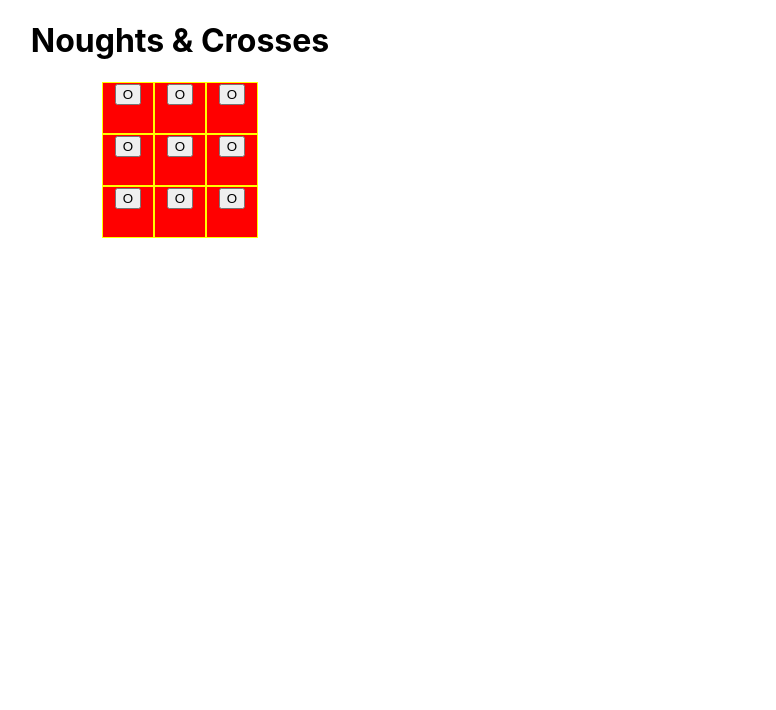
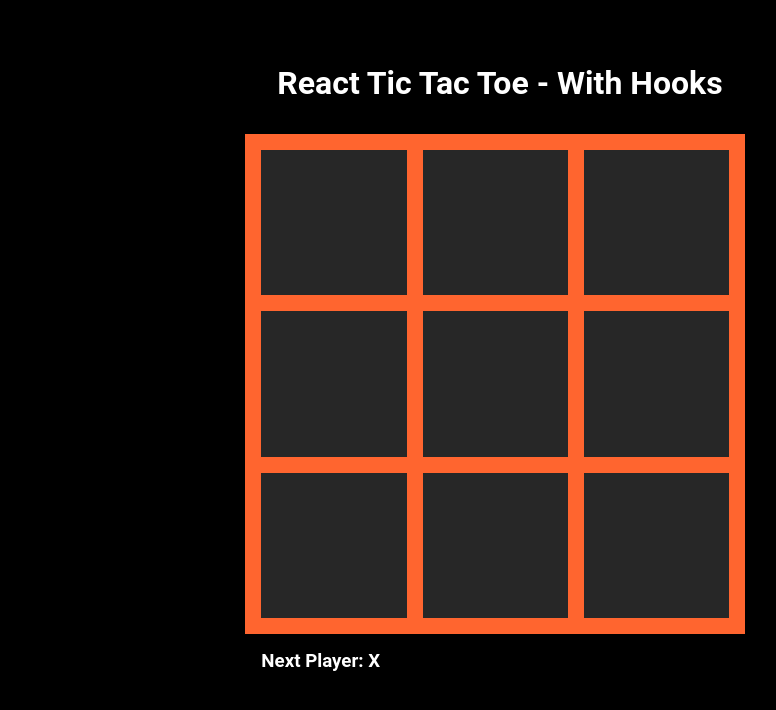
Before and after one commit to SchoolOfCode/noughts-and-crosses-plan-room-36-dmitriy-mohammed-thuan, a React (Create React App) app: page / in a window 1280 px wide. Shown: the top 710 px of the page, without its empty margins (140-916 px from the left). Built offline with nearby package versions, Linux system fonts and the light colour scheme.

Commit message:
tic tac toe game

```diff
--- a/src/components/App.css
+++ /dev/null
@@ -1,8 +0,0 @@
-.App {
-  display: flex;
-  flex-direction: column;
-  width: 50%;
-  text-align: center;
-  justify-content: center;
-  align-items: center;
-}
--- a/src/components/App.js
+++ b/src/components/App.js
@@ -1,16 +1,38 @@
-import "./App.css";
-
+import { useState } from "react";
+import { calculateWinner } from "../helper";
 import Board from "./Board/Board";
 
-function App() {
-  let boardPositions = [null, null, null, null, null, null, null, null, null];
+const App = () => {
+  const [board, setBoard] = useState(Array(9).fill(null));
+  // [null, null, null, null, null, null, null, null, null]
+  const [isXTurn, setIsXTurn] = useState(true);
+  const winner = calculateWinner(board);
+  const currentPlayer = isXTurn ? "X" : "O";
+
+  const handleSquareClick = (index) => {
+    if (winner || board[index]) {
+      return;
+    }
+
+    setBoard([
+      ...board.slice(0, index),
+      currentPlayer,
+      ...board.slice(index + 1),
+    ]);
+    setIsXTurn(!isXTurn);
+  };
 
   return (
-    <div className="App">
-      <h1>Noughts & Crosses</h1>
-      <Board boardPositions={boardPositions} />
-    </div>
+    <>
+      <h1>React Tic Tac Toe - With Hooks</h1>
+      <Board squares={board} onSelectSquare={handleSquareClick} />
+      <div className="info-wrapper">
+        <h3>
+          {winner ? "Winner: " + winner : "Next Player: " + currentPlayer}
+        </h3>
+      </div>
+    </>
   );
-}
+};
 
 export default App;
--- a/src/components/Board/Board.js
+++ b/src/components/Board/Board.js
@@ -1,40 +1,15 @@
-import React from "react";
-import "./board.css";
 import Square from "../Square/Square";
 
-export default function Board({boardPositions}) {
-  function handleClick(boardPositions) {
-    console.log("button clicked");
-  }
-  return (
-    <div className="board-div">
-      <div className="cell">
-        <Square boardPositions={boardPositions} handleClick={handleClick} />
-      </div>
-      <div className="cell">
-        <Square handleClick={handleClick} />
-      </div>
-      <div className="cell">
-        <Square handleClick={handleClick} />
-      </div>
-      <div className="cell">
-        <Square handleClick={handleClick} />
-      </div>
-      <div className="cell">
-        <Square handleClick={handleClick} />
-      </div>
-      <div className="cell">
-        <Square handleClick={handleClick} />
-      </div>
-      <div className="cell">
-        <Square handleClick={handleClick} />
-      </div>
-      <div className="cell">
-        <Square handleClick={handleClick} />
-      </div>
-      <div className="cell">
-        <Square handleClick={handleClick} />
-      </div>
-    </div>
-  );
-}
+const Board = ({ squares, onSelectSquare }) => (
+  <div className="board">
+    {squares.map((square, index) => (
+      <Square
+        key={index}
+        value={square}
+        onClick={() => onSelectSquare(index)}
+      />
+    ))}
+  </div>
+);
+
+export default Board;
--- a/src/components/Board/board.css
+++ /dev/null
@@ -1,18 +0,0 @@
-.board-div {
-  min-height: 156px;
-  max-width: 156px;
-  display: flex;
-  flex-wrap: wrap;
-
-  /* justify-content: center;
-  align-items: center; */
-  background-color: black;
-
-}
-
-.cell {
-  border: 1px solid yellow;
-  min-width: 50px;
-  min-height: 50px;
-
-}
--- a/src/components/Square/Square.js
+++ b/src/components/Square/Square.js
@@ -1,10 +1,14 @@
 import React from "react";
-import "./square.css";
+// import "./square.css";
 
-export default function Square({ handleClick }) {
+const Square = ({ value, onClick }) => {
+  const style = value ? `squares ${value}` : "squares";
+
   return (
-    <div className="square-div">
-      <button onClick={handleClick}>O</button>
-    </div>
+    <button className={style} onClick={onClick}>
+      {value}
+    </button>
   );
-}
+};
+
+export default Square;
--- a/src/components/Square/square.css
+++ /dev/null
@@ -1,8 +0,0 @@
-.square-div {
-  height: 50px;
-  width: 50px;
-  background-color: red;
-  justify-content: center;
-  align-items: center;
-  position: relative;
-}
--- /dev/null
+++ b/src/helper.js
@@ -0,0 +1,19 @@
+export function calculateWinner(squares) {
+  const lines = [
+    [0, 1, 2],
+    [3, 4, 5],
+    [6, 7, 8],
+    [0, 3, 6],
+    [1, 4, 7],
+    [2, 5, 8],
+    [0, 4, 8],
+    [2, 4, 6],
+  ];
+  for (let i = 0; i < lines.length; i++) {
+    const [a, b, c] = lines[i];
+    if (squares[a] && squares[a] === squares[b] && squares[a] === squares[c]) {
+      return squares[a];
+    }
+  }
+  return null;
+}
--- a/src/index.css
+++ b/src/index.css
@@ -1,13 +1,69 @@
-body {
+* {
+  padding: 0;
   margin: 0;
-  font-family: -apple-system, BlinkMacSystemFont, 'Segoe UI', 'Roboto', 'Oxygen',
-    'Ubuntu', 'Cantarell', 'Fira Sans', 'Droid Sans', 'Helvetica Neue',
-    sans-serif;
-  -webkit-font-smoothing: antialiased;
-  -moz-osx-font-smoothing: grayscale;
+  box-sizing: border-box;
 }
 
-code {
-  font-family: source-code-pro, Menlo, Monaco, Consolas, 'Courier New',
-    monospace;
+body {
+  background-color: black;
+  color: white;
+  font-family: "Roboto", sans-serif;
+  display: flex;
+  /* align-items: center; */
+  justify-content: center;
+  min-height: 100vh;
+  padding: 2rem;
 }
+
+h1 {
+  margin: 2rem;
+}
+
+.board {
+  border: 1rem solid #ff652f;
+  background: #ff652f;
+  width: 500px;
+  height: 500px;
+  display: grid;
+  grid-template: repeat(3, 1fr) / repeat(3, 1fr);
+  gap: 1rem;
+}
+
+.squares {
+  background: #272727;
+  border: none;
+  font-size: 5rem;
+  /* font-weight: 800; */
+  cursor: pointer;
+  outline: none;
+}
+
+.X {
+  color: red;
+}
+.O {
+  color: green;
+}
+
+.info-wrapper {
+  display: flex;
+  justify-content: space-between;
+}
+
+h3 {
+  padding: 1rem;
+}
+
+li {
+  list-style: none;
+}
+
+.info-wrapper button {
+  background: #272727;
+  color: white;
+  border: none;
+  outline: none;
+  cursor: pointer;
+  padding: 0.5rem;
+  margin: 0.5rem 1rem;
+}
```
